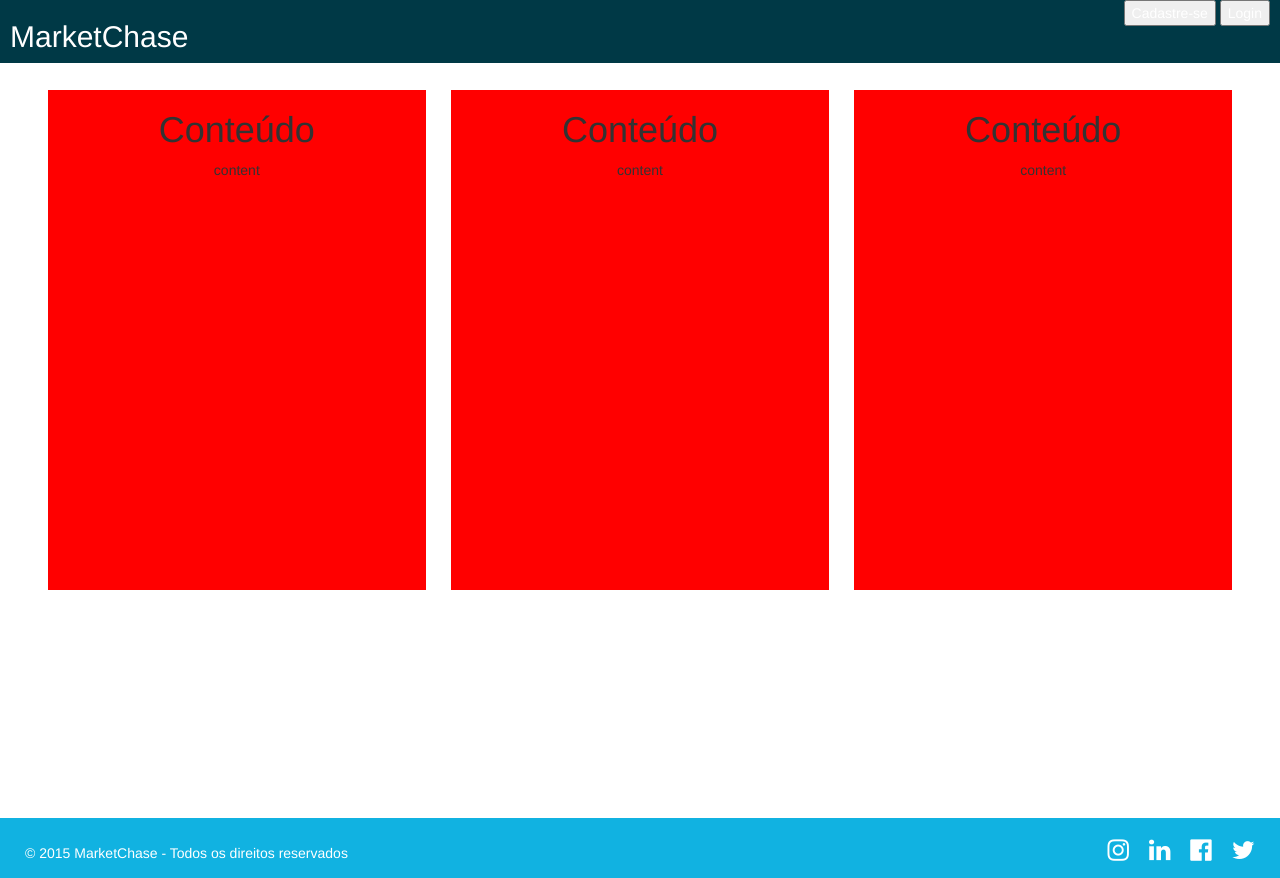
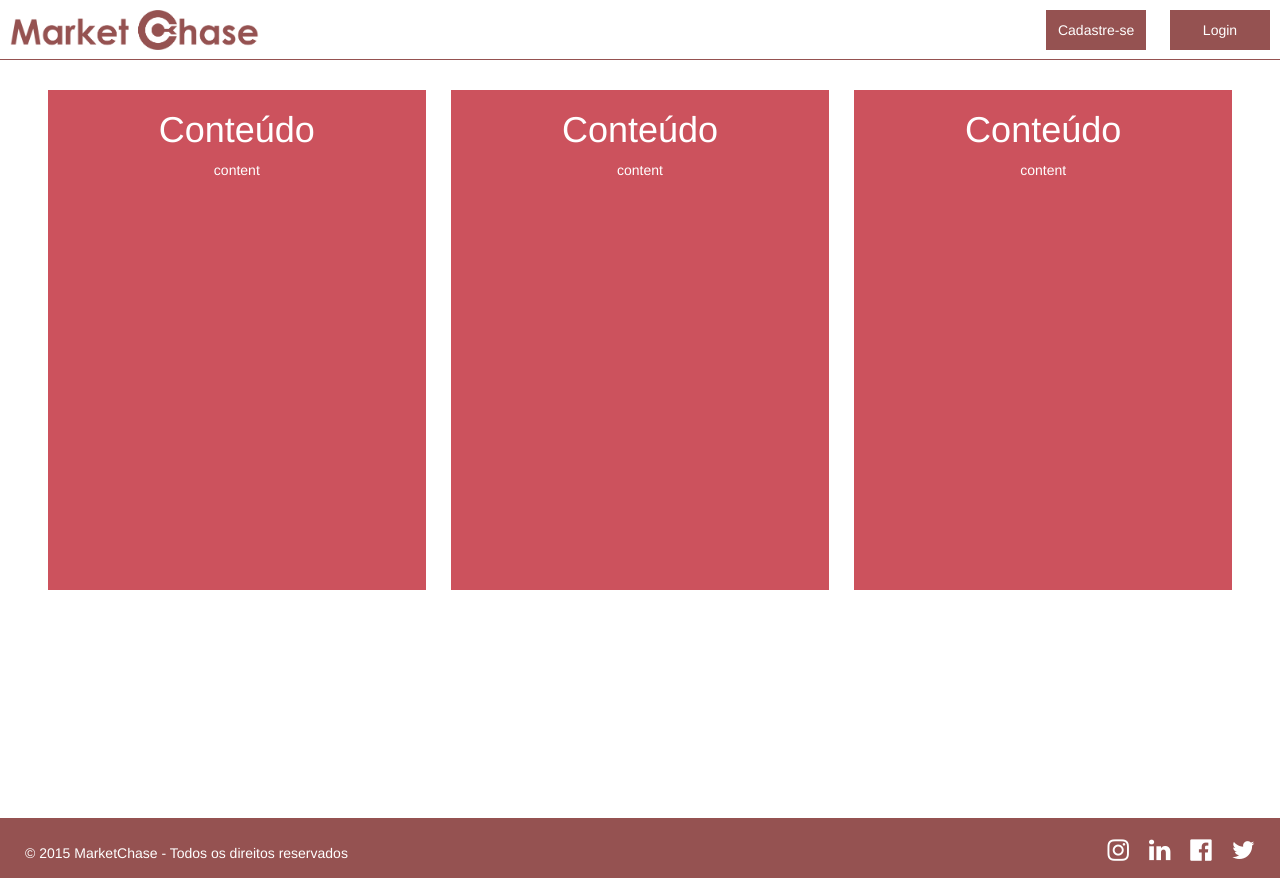
Before and after one commit to MarketChaseStartup/marketchasestartup.github.io, a plain HTML site: page index.html in a window 1280 px wide. Drawn offline with Linux system fonts and the light colour scheme.

Commit message:
initial pages

```diff
--- a/styles/index.css
+++ b/styles/index.css
@@ -21,12 +21,26 @@ body > #divCorpoConteudo {
 }
 
 /************************************
+               GENERAL
+************************************/
+button{
+    background-color: #955251;
+    color: #d1d2d4;
+    border: 0;
+}
+
+
+/************************************
                 LOGIN
 ************************************/
 
 .login-container{
     padding: 0px 10px 20px 10px;
     height: 300px
+}
+
+.login-container h1{
+    color: #721f27;
 }
 
 .login-container input{
@@ -38,10 +52,16 @@ body > #divCorpoConteudo {
 
 .login-container a{
     float: right;
-    margin-bottom: 90px;
+    margin-bottom: 70px;
+    color: #721f27;
+    font-weight: bold;
+    cursor: pointer;
 }
 
 .login-container button{
     clear: right;
     float: right;
+    height: 50px;
+    width:  113px;
+    color: #d1d2d4;
 }
--- a/styles/main.css
+++ b/styles/main.css
@@ -1,19 +1,42 @@
+/*
+               721f27
+marsala:      #955251
+               cc525d
+
+
+classic blue: #1d4e89
+
+white:        #d1d2d4
+black:        #3a3a3c
+
+*/
+
 /************************************
                 HEADER
 ************************************/
 
 #header{
-        background-color: #003946;
+        background-color: #fff;
         color: #fff;
         min-height: 60px;
         position: fixed;
         top: 0;
         left: 0;
         z-index: 100;
+        border-bottom: 1px solid #955251;
+}
+
+#header button{
+    height: 40px;
+    margin-left: 20px;
+    margin-top: 10px;
+    width: 100px;
 }
 
 #logo{
-    margin-top: 7px;
+    margin-top: 10px;
+    height: 40px;
+    cursor: pointer;
 }
 
 /************************************
@@ -21,7 +44,7 @@
 ************************************/
 
 #footer{
-        background-color: #11b2e1;
+        background-color: #955251;
         color: #fff;
         min-height: 60px;
         padding: 25px;
--- a/views/header.html
+++ b/views/header.html
@@ -1,5 +1,5 @@
 <div class="grid-100" id="header" ng-controller="CtrlHeader" >
-    <h2>MarketChase</h2>
+    <img src="images/mkc_logo.png" id="logo" height="40" onclick="location.href='#'" >
 
 
 	<nav class="classe0" >
--- a/views/main.html
+++ b/views/main.html
@@ -10,7 +10,8 @@
 
 <style>
 .classe1{
-	background-color: red;
+	background-color: #cc525d;
+	color: #fff;
 	min-height: 500px;
 	width: 30%;
 	margin: 30px 1%;
```
Also changed, not shown: images/mkc_logo.png (added), images/mkc_logo_icon.png (added), views/anuncio/lista.html (line endings or trailing spaces).
